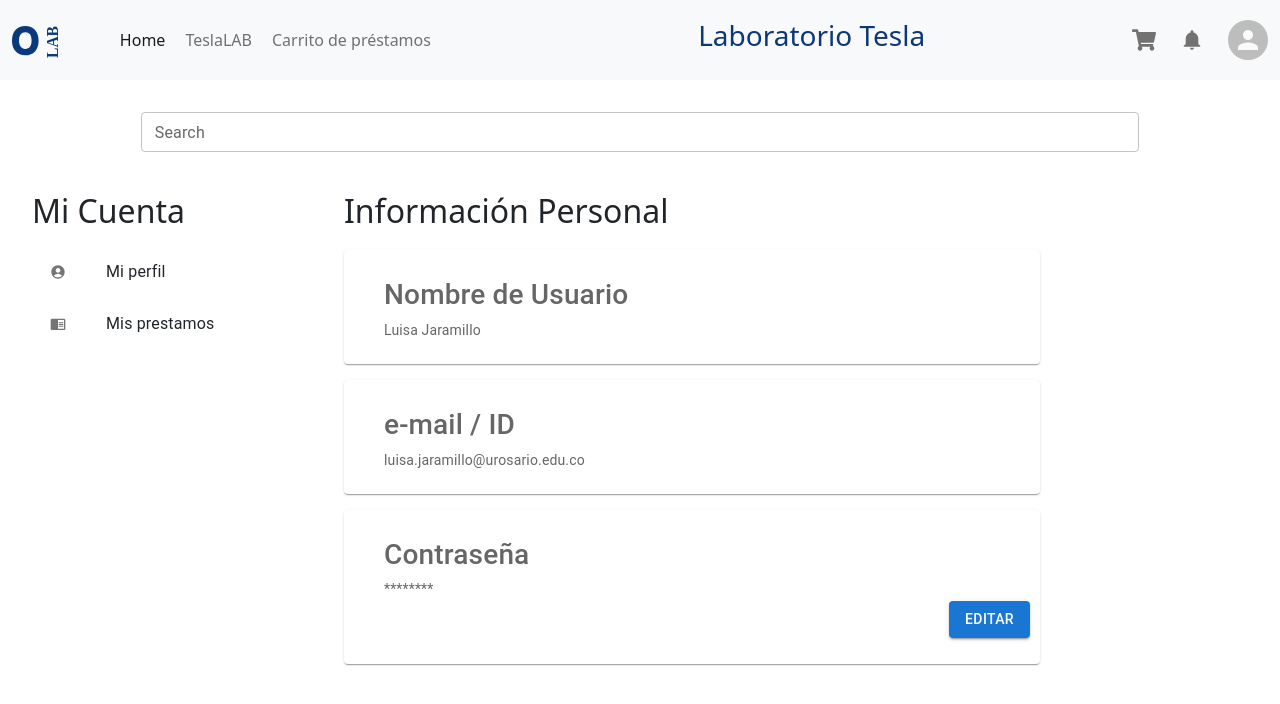
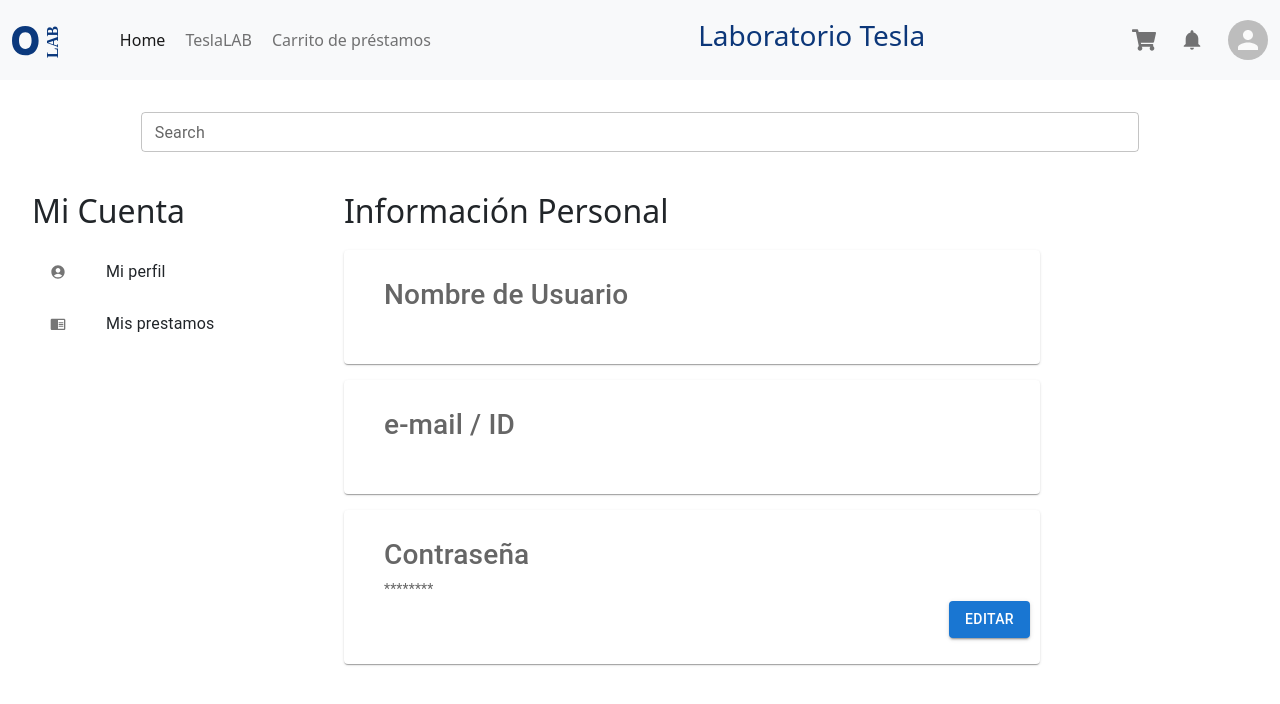
Before and after one commit to BogoCoder/front_olab, a React (Create React App) app: page /ClientePerfil in a window 1280 px wide. Shown: the top 704 px of the page. Built offline with nearby package versions, Linux system fonts and the light colour scheme; sample sign-in values are in the browser's storage; what react-plotly.js would draw is missing.

Commit message:
info personal actualizada con local storage

```diff
--- a/src/pages/PerfilCliente.jsx
+++ b/src/pages/PerfilCliente.jsx
@@ -16,8 +16,9 @@ const Item = styled(Paper)(({ theme }) => ({
 }));
 
 let usuario = {
-	"nombre": "Luisa Jaramillo",
-	"email": "luisa.jaramillo@urosario.edu.co"}
+	"nombre": localStorage.getItem("nombre"),
+	"email": localStorage.getItem("correo")}
+
 
 function PerfilCliente() {
 	return (
```
